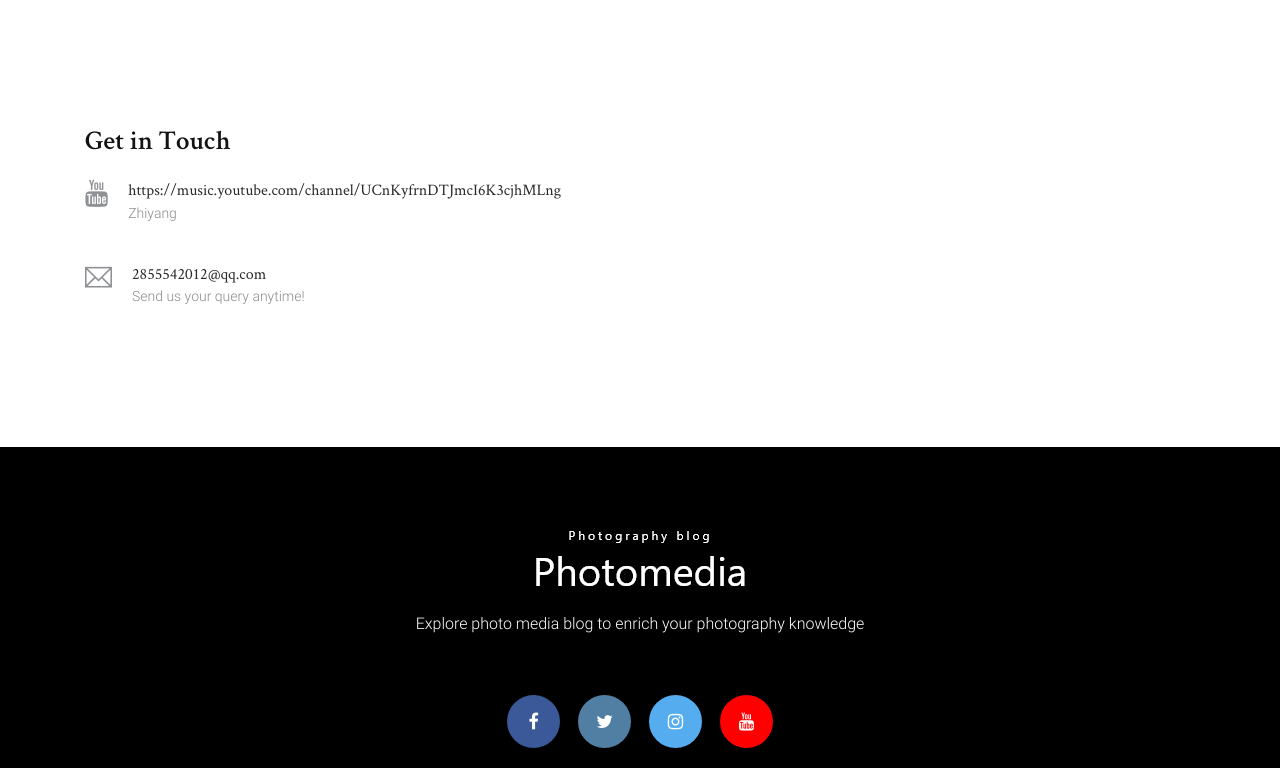
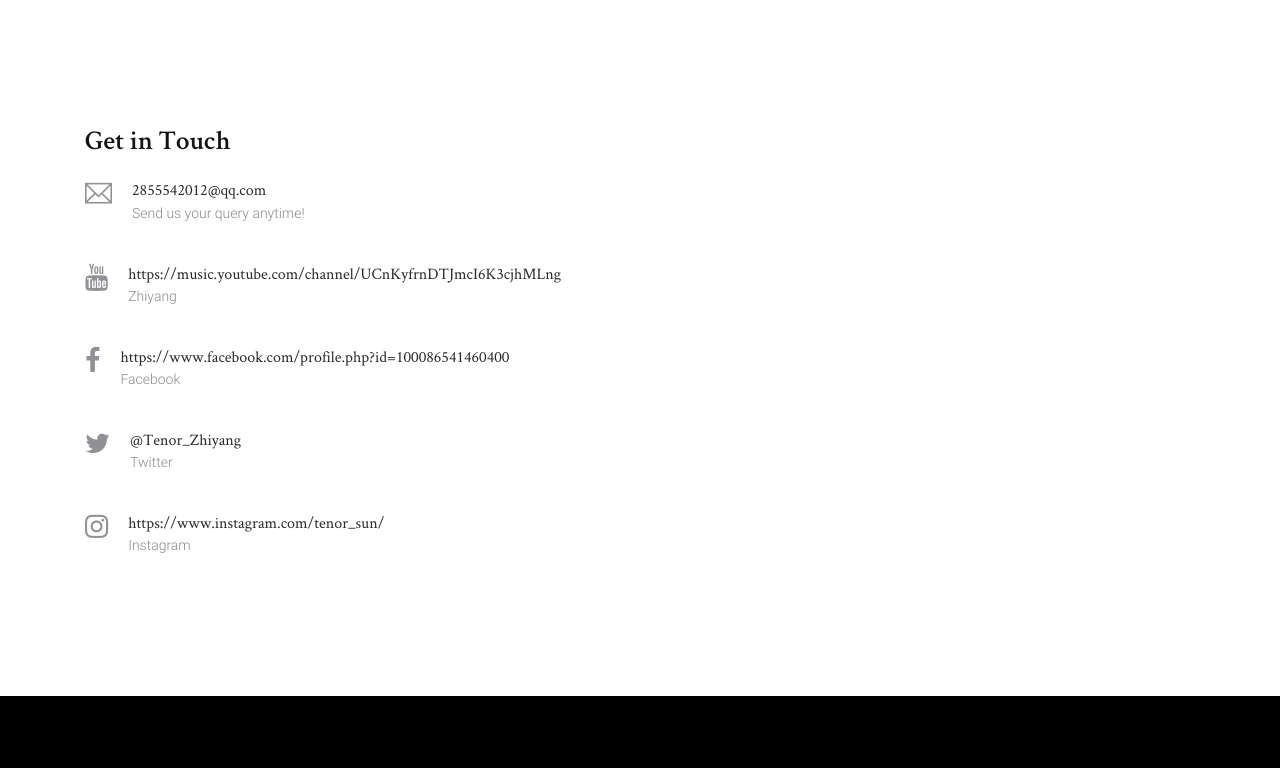
Before and after one commit to 2855542012/2855542012.github.io, a plain HTML site: page contact.html in a window 1280 px wide. Shown: the part 622-1390 px from the top of the page. Drawn offline with Linux system fonts and the light colour scheme.

Commit message:
Update contact.html

```diff
--- a/contact.html
+++ b/contact.html
@@ -156,6 +156,13 @@
                             </div>
                         </div> -->
                         <div class="media contact-info">
+                            <span class="contact-info__icon"><i class="ti-email"></i></span>
+                            <div class="media-body">
+                                <h3><a href="mailto:2855542012@qq.com">2855542012@qq.com</a></h3>
+                                <p>Send us your query anytime!</p>
+                            </div>
+                        </div>
+                        <div class="media contact-info">
                             <span class="contact-info__icon"><i class="fa fa-youtube"></i></span>
                             <div class="media-body">
                                 <h3><a href="https://music.youtube.com/channel/UCnKyfrnDTJmcI6K3cjhMLng" target="_blank">https://music.youtube.com/channel/UCnKyfrnDTJmcI6K3cjhMLng</a></h3>
@@ -163,10 +170,24 @@
                             </div>
                         </div>
                         <div class="media contact-info">
-                            <span class="contact-info__icon"><i class="ti-email"></i></span>
+                            <span class="contact-info__icon"><i class="fa fa-facebook"></i></span>
                             <div class="media-body">
-                                <h3><a href="mailto:2855542012@qq.com">2855542012@qq.com</a></h3>
-                                <p>Send us your query anytime!</p>
+                                <h3><a href="https://www.facebook.com/profile.php?id=100086541460400" target="_blank">https://www.facebook.com/profile.php?id=100086541460400</a></h3>
+                                <p>Facebook</p>
+                            </div>
+                        </div>
+                        <div class="media contact-info">
+                            <span class="contact-info__icon"><i class="fa fa-twitter"></i></span>
+                            <div class="media-body">
+                                <h3><a href="https://twitter.com/Tenor_Zhiyang" target="_blank">@Tenor_Zhiyang</a></h3>
+                                <p>Twitter</p>
+                            </div>
+                        </div>
+                        <div class="media contact-info">
+                            <span class="contact-info__icon"><i class="fa fa-instagram"></i></span>
+                            <div class="media-body">
+                                <h3><a href="https://www.instagram.com/tenor_sun/" target="_blank">https://www.instagram.com/tenor_sun/</a></h3>
+                                <p>Instagram</p>
                             </div>
                         </div>
                     </div>
```
